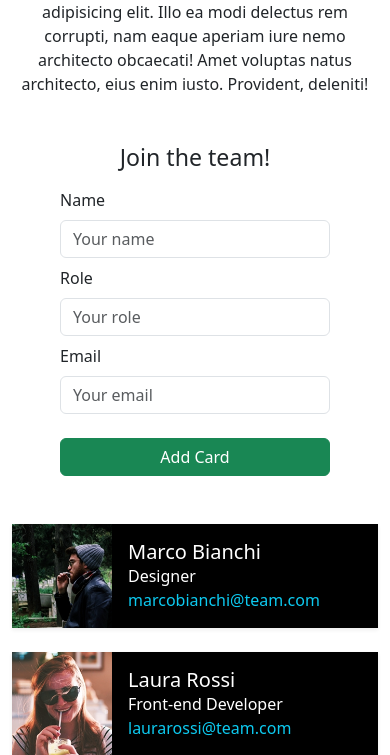
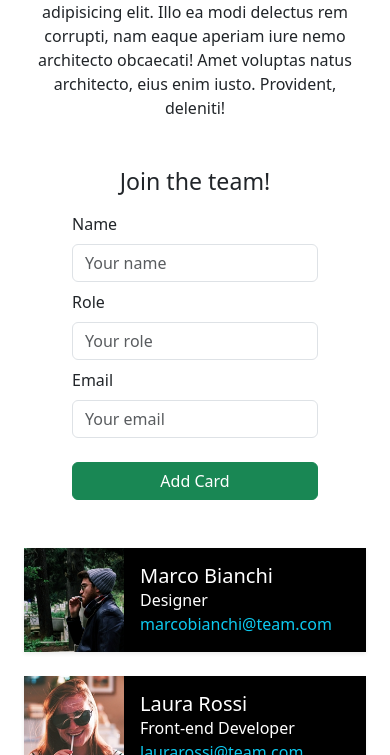
Before and after one commit to Michecosa/js-our-team, a plain HTML site: page bonus/index.html in a window 390 px wide. Shown: the part 89-844 px from the top of the page. Drawn offline with nearby package versions, Linux system fonts and the light colour scheme.

Commit message:
Fixed width for all cards, remove container

```diff
--- a/bonus/assets/css/style.css
+++ b/bonus/assets/css/style.css
@@ -46,17 +46,20 @@ img {
 }
 
 .card-col {
-  flex: 1 1 calc((100% - 2 * 1.5rem) / 3);
+  flex: 0 0 calc((100% - 3rem) / 3);
+  max-width: calc((100% - 3rem) / 3);
 }
 
 @media (max-width: 768px) {
   .card-col {
-    flex: 1 1 calc((100% - 1.5rem) / 2);
+    flex: 0 0 calc((100% - 1.5rem) / 2);
+    max-width: calc((100% - 1.5rem) / 2);
   }
 }
 
 @media (max-width: 576px) {
   .card-col {
-    flex: 1 1 100%;
+    flex: 0 0 100%;
+    max-width: 100%;
   }
 }
--- a/bonus/index.html
+++ b/bonus/index.html
@@ -15,7 +15,7 @@
   <link rel="stylesheet" href="./assets/css/style.css">
 </head>
 <body>
-  <div class="container">
+  <div class="mx-4">
     <header>
       <div class="my-4 text-center">
         <h1 class="fw-bolder">Meet our team</h1>
```
